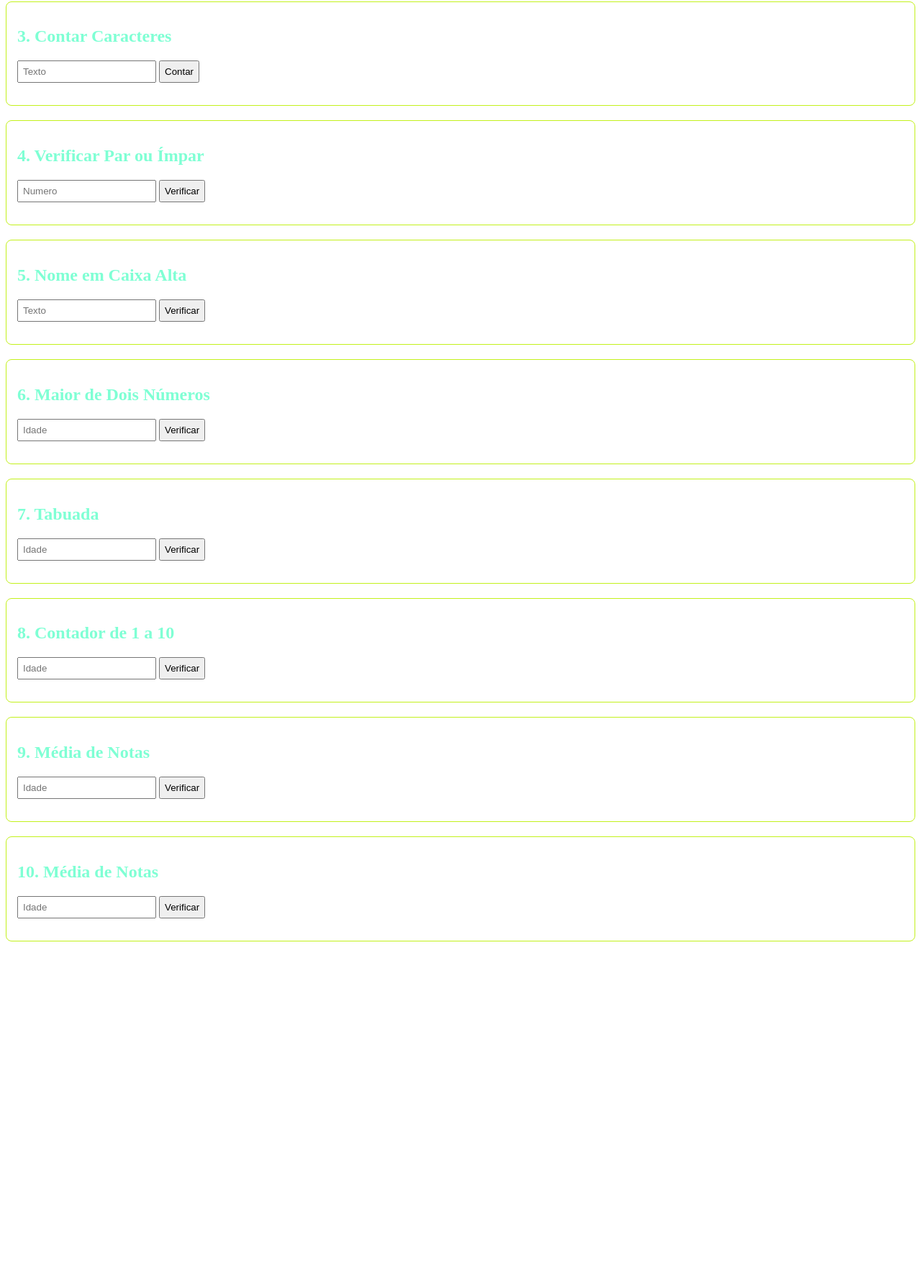
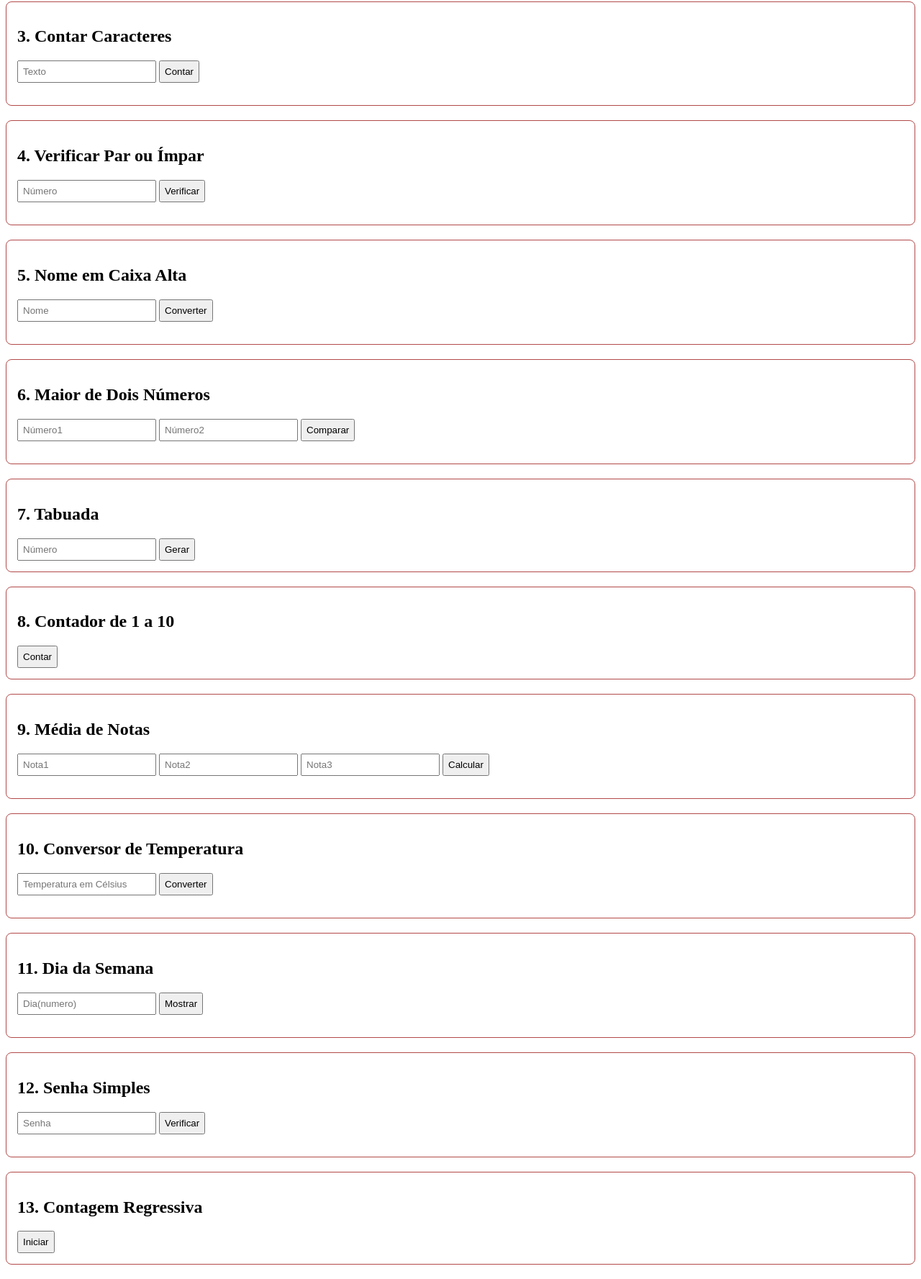
Before and after one commit to lyyra13/javaScriptB, a plain HTML site: page exercicios/index.html in a window 1280 px wide. Shown: the part 410-2187 px from the top of the page at 72% size. Before the commit the page ends 1738 px from the top, so only its background shows below. Drawn offline with Linux system fonts and the light colour scheme.

Commit message:
ListaExercicios1

```diff
--- a/exercicios/index.html
+++ b/exercicios/index.html
@@ -18,6 +18,7 @@
         <p id="resultado1"></p>
 
     </div>
+
     <!--Exercicio2-->
     <div class="exercicio">
         <h2>2. Verificar idade</h2>
@@ -28,82 +29,105 @@
 
     </div>
 
-    <!--Exercicio3-->
+    <!-- Exercício 3 -->
     <div class="exercicio">
         <h2>3. Contar Caracteres</h2>
         <input type="text" id="texto" placeholder="Texto">
-
-        <button onclick="contarCaracteres();">Contar</button>
+        <button onclick="contarCaracteres()">Contar</button>
         <p id="resultado3"></p>
-
-    </div>
-
-    <!--Exercicio4-->
-    <div class="exercicio">
-        <h2>4. Verificar Par ou Ímpar</h2>
-        <input type="number" id="num" placeholder="Numero">
-
-        <button onclick="verificarImparPar();">Verificar</button>
-        <p id="resultado4"></p>
-
-    </div>
-    <!--Exercicio5-->
-    <div class="exercicio">
-        <h2>5. Nome em Caixa Alta</h2>
-        <input type="text" id="texto" placeholder="Texto">
-
-        <button onclick="nomeCaixaAlta();">Verificar</button>
-        <p id="resultado5"></p>
-
-    </div>
-    <!--Exercicio6-->
-    <div class="exercicio">
-        <h2>6. Maior de Dois Números</h2>
-        <input type="number" id="idade" placeholder="Idade">
-
-        <button onclick="verificarIdade();">Verificar</button>
-        <p id="resultado1"></p>
-    </div>
-    <!--Exercicio7-->
-    <div class="exercicio">
-        <h2>7. Tabuada</h2>
-        <input type="number" id="idade" placeholder="Idade">
-
-        <button onclick="verificarIdade();">Verificar</button>
-        <p id="resultado1"></p>
-
-    </div>
-    <!--Exercicio8-->
-    <div class="exercicio">
-        <h2>8. Contador de 1 a 10</h2>
-        <input type="number" id="idade" placeholder="Idade">
-
-        <button onclick="verificarIdade();">Verificar</button>
-        <p id="resultado1"></p>
-
-    </div>
-    <!--Exercicio9-->
-    <div class="exercicio">
-        <h2>9. Média de Notas</h2>
-        <input type="number" id="idade" placeholder="Idade">
-
-        <button onclick="verificarIdade();">Verificar</button>
-        <p id="resultado1"></p>
-
-    </div>
-    <!--Exercicio10-->
-    <div class="exercicio">
-        <h2>10. Média de Notas</h2>
-        <input type="number" id="idade" placeholder="Idade">
-
-        <button onclick="verificarIdade();">Verificar</button>
-        <p id="resultado1"></p>
-
     </div>
 
 
 
+  <!-- Exercício 4 -->
+   <div class="exercicio">
+        <h2>4. Verificar Par ou Ímpar</h2>
+        <input type="number" id="num" placeholder="Número">
+        <button onclick="verificarImparPar()">Verificar</button>
+        <p id="resultado4"></p>
+   </div>
 
+
+  <!-- Exercício 5 -->
+   <div class="exercicio">
+        <h2>5. Nome em Caixa Alta</h2>
+        <input type="text" id="nome" placeholder="Nome">
+        <button onclick="converterParaCaixaAlta()">Converter</button>
+        <p id="resultado5"></p>
+   </div class="exercicio">
+
+
+  <!-- Exercício 6 -->
+   <div class="exercicio">
+        <h2>6. Maior de Dois Números</h2>
+        <input type="number" id="num1" placeholder="Número1">
+        <input type="number" id="num2" placeholder="Número2">
+        <button onclick="compararNumeros()">Comparar</button>
+        <p id="resultado6"></p>
+   </div>
+
+
+  <!-- Exercício 7 -->
+   <div class="exercicio">
+        <h2>7. Tabuada</h2>
+        <input type="number" id="numeroTabuada" placeholder="Número">
+        <button onclick="gerarTabuada()">Gerar</button>
+        <div id="resultado7"></div>
+   </div>
+
+
+  <!-- Exercício 8 -->
+   <div class="exercicio">
+        <h2>8. Contador de 1 a 10</h2>
+        <button onclick="contarAteDez()">Contar</button>
+        <div id="resultado8"></div>
+   </div>
+
+
+  <!-- Exercício 9 -->
+   <div class="exercicio">
+        <h2>9. Média de Notas</h2>
+        <input type="number" id="nota1" placeholder="Nota1">
+        <input type="number" id="nota2" placeholder="Nota2">
+        <input type="number" id="nota3" placeholder="Nota3">
+        <button onclick="calcularMedia()">Calcular</button>
+        <p id="resultado9"></p>
+   </div>
+
+
+  <!-- Exercício 10 -->
+   <div class="exercicio">
+        <h2>10. Conversor de Temperatura</h2>
+        <input type="number" id="celsius" placeholder="Temperatura em Célsius">
+        <button onclick="converterTemperatura()">Converter</button>
+        <p id="resultado10"></p>
+   </div>
+
+
+  <!-- Exercício 11 -->
+   <div class="exercicio">
+        <h2>11. Dia da Semana</h2>
+        <input type="number" id="diaNumero" placeholder="Dia(numero)">
+        <button onclick="mostrarDiaSemana()">Mostrar</button>
+        <p id="resultado11"></p>
+   </div>
+
+
+    <!-- Exercício 12 -->
+    <div class="exercicio">
+        <h2>12. Senha Simples</h2>
+        <input type="password" id="senha" placeholder="Senha">
+        <button onclick="verificarSenha()">Verificar</button>
+        <p id="resultado12"></p>
+    </div>
+
+
+    <!-- Exercício 13 -->
+    <div class="exercicio">
+        <h2>13. Contagem Regressiva</h2>
+        <button onclick="contagemRegressiva()">Iniciar</button>
+        <div id="resultado13">
+    </div>
 
     <script src="script.js"></script>
 </body>
--- a/exercicios/script.js
+++ b/exercicios/script.js
@@ -1,38 +1,119 @@
 //1 - soma simples
-function somar(){
+function somar() {
     let n1 = Number(document.getElementById("num1").value);
     let n2 = Number(document.getElementById("num2").value);
     document.getElementById("resultado1").innerText = "Resultado1:" + (n1 + n2);
 }
 
-function verificarIdade(){
+function verificarIdade() {
     let idade = Number(document.getElementById("idade").value);
-    if(idade < 18){
-        document.getElementById("resultado2").innerText = "menor idade ";
+    if (idade < 18) {
+        document.getElementById("resultado2").innerText = "menor de idade ";
     }
-    else
-    {
-        document.getElementById("resultado2").innerText = "maior idade";
+    else {
+        document.getElementById("resultado2").innerText = "maior de idade";
     }
 }
 
-function contarCaracteres(){
+function contarCaracteres() {
     let texto = (document.getElementById("texto").value);
     document.getElementById("resultado3").innerText = "Quantidade de caracteres: " + texto.length;
 }
 
-function verificarImparPar(){
+function verificarImparPar() {
     let num = Number(document.getElementById("num").value);
-    if(num % 2 === 0){
+    if (num % 2 === 0) {
         document.getElementById("resultado4").innerText = "Par";
     }
-    else
-    {
+    else {
         document.getElementById("resultado4").innerText = "Ímpar";
     }
 }
 
-function nomeCaixaAlta() {
-    let texto = (document.getElementById("texto").value);
-    document.getElementById("resultado5").innerText = "Palavra em caixa alta: " + texto.toUpperCase();
+function converterParaCaixaAlta() {
+    let nome = document.getElementById("nome").value;
+    document.getElementById("resultado5").innerText = nome.toUpperCase();
 }
+
+function compararNumeros() {
+    let n1 = Number(document.getElementById("num1").value);
+    let n2 = Number(document.getElementById("num2").value);
+    if (n1 > n2){
+        document.getElementById("resultado6").innerText = "Maior número: " + n1;
+    }
+    else if (n2 > n1){
+        document.getElementById("resultado6").innerText = "Maior número: " + n2;
+    }
+    else
+    {
+        document.getElementById("resultado6").innerText = "Os números são iguais.";
+    }
+
+}
+
+function gerarTabuada() {
+    let num = Number(document.getElementById("numeroTabuada").value);
+    let div = document.getElementById("resultado7");
+    div.innerHTML = "";
+    for (let i = 1; i <= 10; i++) {
+        let linha = document.createElement("p");
+        linha.innerText = `${num} x ${i} = ${num * i}`;
+        div.appendChild(linha);
+    }
+}
+
+function contarAteDez() {
+    let div = document.getElementById("resultado8");
+    div.innerHTML = "";
+    for (let i = 1; i <= 10; i++) {
+        let p = document.createElement("p");
+        p.innerText = i;
+        div.appendChild(p);
+    }
+}
+
+function calcularMedia() {
+    let n1 = Number(document.getElementById("nota1").value);
+    let n2 = Number(document.getElementById("nota2").value);
+    let n3 = Number(document.getElementById("nota3").value);
+    let media = (n1 + n2 + n3) / 3;
+    if(media >= 6){
+        document.getElementById("resultado9").innerText = "Aprovado";
+    }
+    else {
+        document.getElementById("resultado9").innerText = "Reprovado";
+    }
+}
+
+function converterTemperatura() {
+    let celsius = Number(document.getElementById("celsius").value);
+    let fahrenheit = (celsius * 9 / 5) + 32;
+    document.getElementById("resultado10").innerText = `${fahrenheit.toFixed(2)} °F`;
+}
+
+function mostrarDiaSemana() {
+    let num = parseInt(document.getElementById("diaNumero").value);
+    let dias = ["Domingo", "Segunda-feira", "Terça-feira", "Quarta-feira", "Quinta-feira", "Sexta-feira", "Sábado"];
+    let resultado = (num >= 1 && num <= 7) ? dias[num - 1] : "Número inválido. Digite de 1 a 7.";
+    document.getElementById("resultado11").innerText = resultado;
+}
+
+function verificarSenha() {
+    let senha = document.getElementById("senha").value;
+    if(senha === "1234") {
+        document.getElementById("resultado12").innerText = "Acesso permitido!";
+    }
+    else{
+        document.getElementById("resultado12").innerText = "Senha incorreta.";
+    }
+}
+
+function contagemRegressiva() {
+    let div = document.getElementById("resultado13");
+    div.innerHTML = "";
+    for (let i = 10; i >= 1; i--) {
+        let p = document.createElement("p");
+        p.innerText = i;
+        div.appendChild(p);
+    }
+}
--- a/exercicios/style.css
+++ b/exercicios/style.css
@@ -1,13 +1,13 @@
 h1{
-    color: red;
+    color: rgb(80, 8, 8);
 }
 
 h2{
-    color: aquamarine;
+    color: rgb(0, 0, 0);
 }
 
 .exercicio{
-    border: 1px solid rgb(195, 241, 28);
+    border: 1px solid rgb(179, 74, 74);
     padding: 15px;
     margin-bottom: 20px;
     border-radius: 8px;
```
Also changed, not shown: 1.html (+2 -2 lines).
